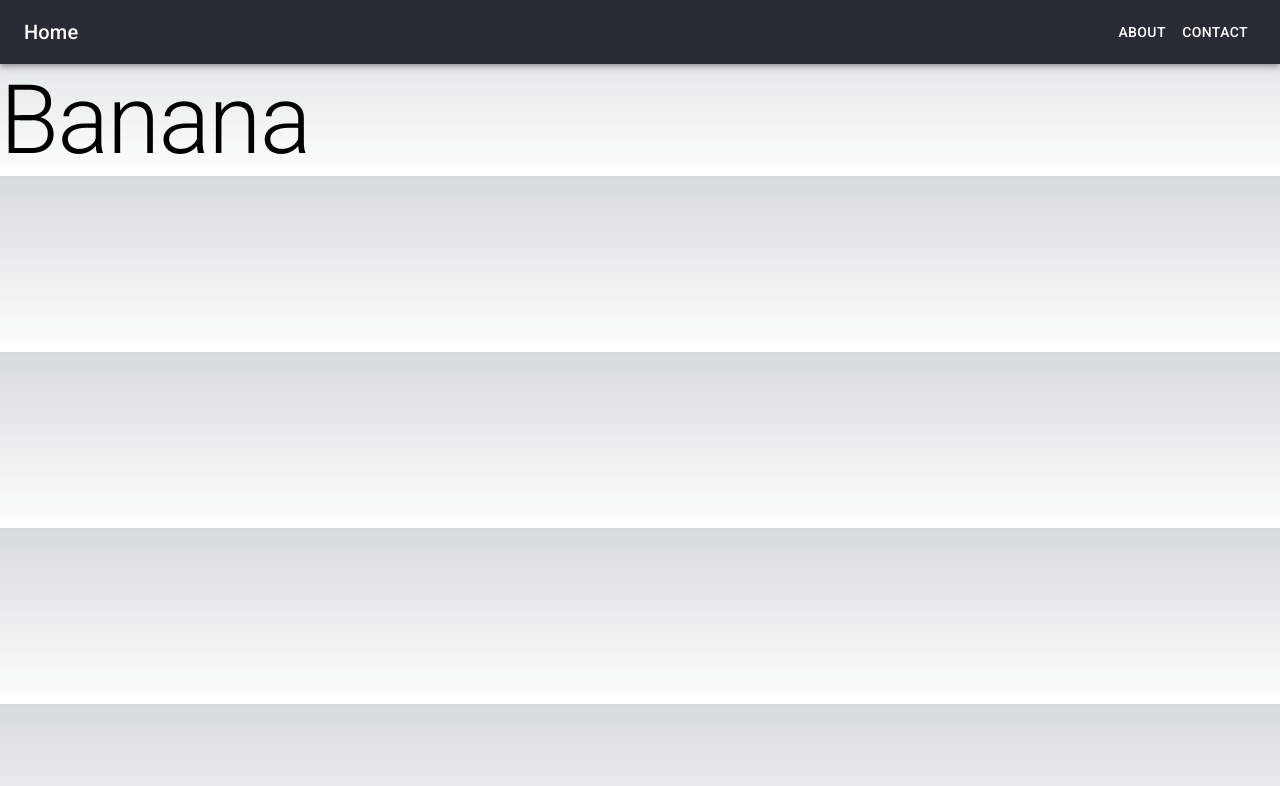
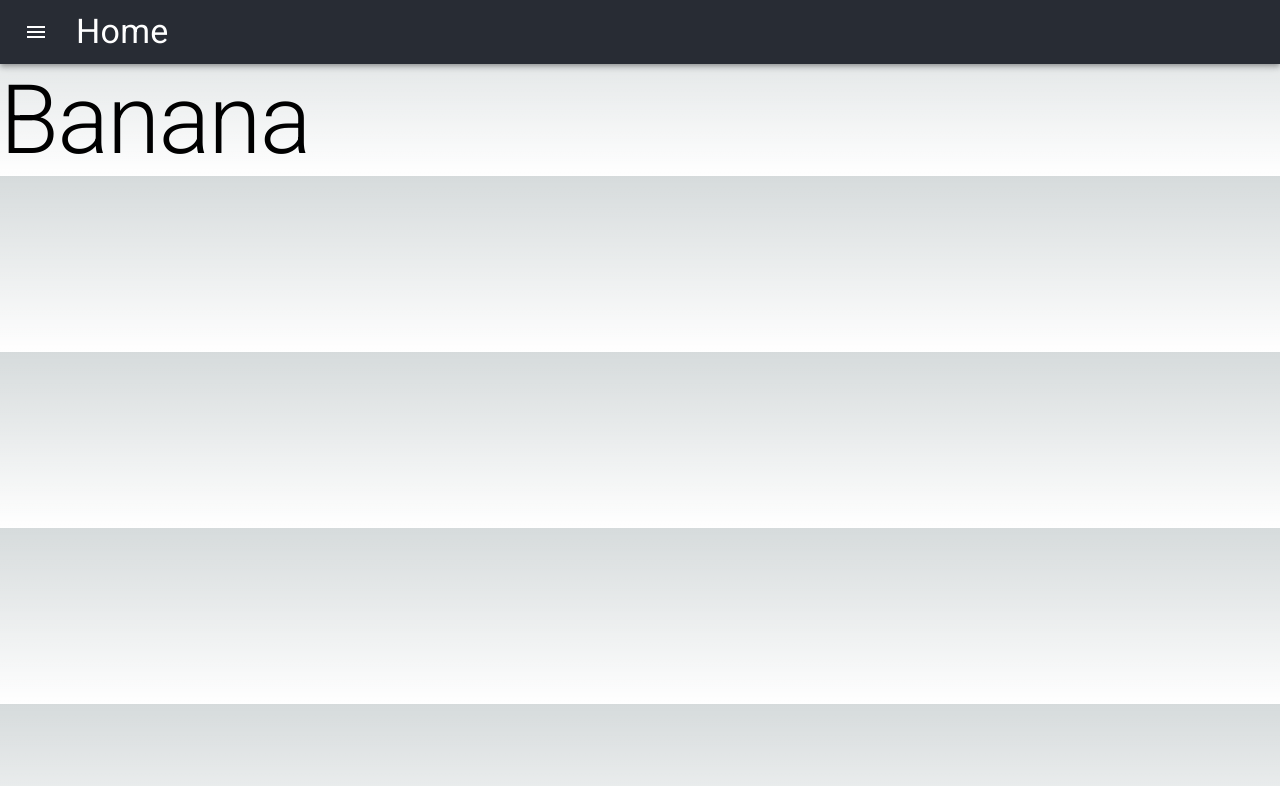
Before and after one commit to SeraphelCelaena/serpag-website, a Next.js app: page / in a window 1280 px wide. Shown: the top 786 px of the page. Built offline with nearby package versions, Linux system fonts and the light colour scheme.

Commit message:
theme no workey :pleadingface:

```diff
--- a/components/NavBar.js
+++ b/components/NavBar.js
@@ -1,22 +1,61 @@
+import {useState} from "react";
+
 import Appbar from "@mui/material/AppBar";
+import Box from "@mui/material/Box";
+import Drawer from "@mui/material/Drawer";
+import IconButton from "@mui/material/IconButton";
 import Toolbar from "@mui/material/Toolbar";
 import Typography from "@mui/material/Typography";
-import Button from "@mui/material/Button";
+
+import MenuIcon from '@mui/icons-material/Menu';
 
 import Link from "next/link";
+import Head from "next/head";
 
-export default function NavBar() {
-	return <Appbar position="static">
-		<Toolbar>
-			<Typography variant="h6" component="div" sx={{ flexGrow: 1 }}>
-				<Link href="/">Home</Link>
-			</Typography>
-			<Button color="inherit">
-				<Link href="/about">About</Link>
-			</Button>
-			<Button color="inherit">
-				<Link href="/contact">Contact</Link>
-			</Button>
-		</Toolbar>
-	</Appbar>
+const drawerWidth = 250;
+
+export default function NavBar({title}) {
+	const [drawerOpen, setDrawerOpen] = useState(false);
+
+	return <Box component="nav">
+		<Head>
+			<title>{title}</title>
+		</Head>
+		<Appbar position="static">
+			<Toolbar>
+				<IconButton
+					size="large"
+					edge="start"
+					color="inherit"
+					aria-label="menu"
+					sx={{mr: 2}}
+					onClick={() => setDrawerOpen(true)}
+				>
+					<MenuIcon />
+				</IconButton>
+				<Typography variant="h4">
+					<Link href="/">
+						Home
+					</Link>
+				</Typography>
+			</Toolbar>
+		</Appbar>
+		<Drawer
+			anchor="left"
+			open={drawerOpen}
+			sx={{
+				width: drawerWidth,
+				flexShrink: 0,
+				'& .MuiDrawer-paper': {width: drawerWidth, boxSizing: 'border-box'}
+			}}
+			onClose={() => setDrawerOpen(false)}
+			color="primary"
+		>
+			<Box
+				component="nav"
+			>
+
+			</Box>
+		</Drawer>
+	</Box>;
 }
```
